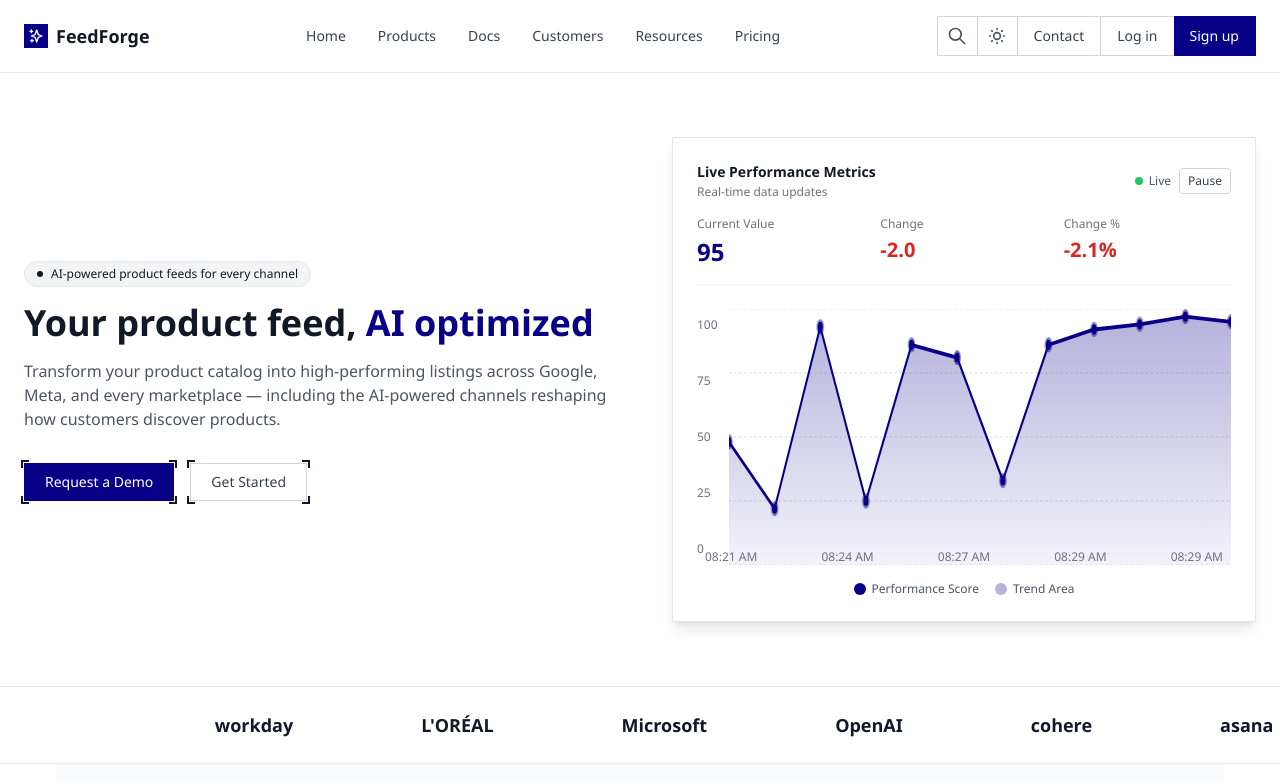
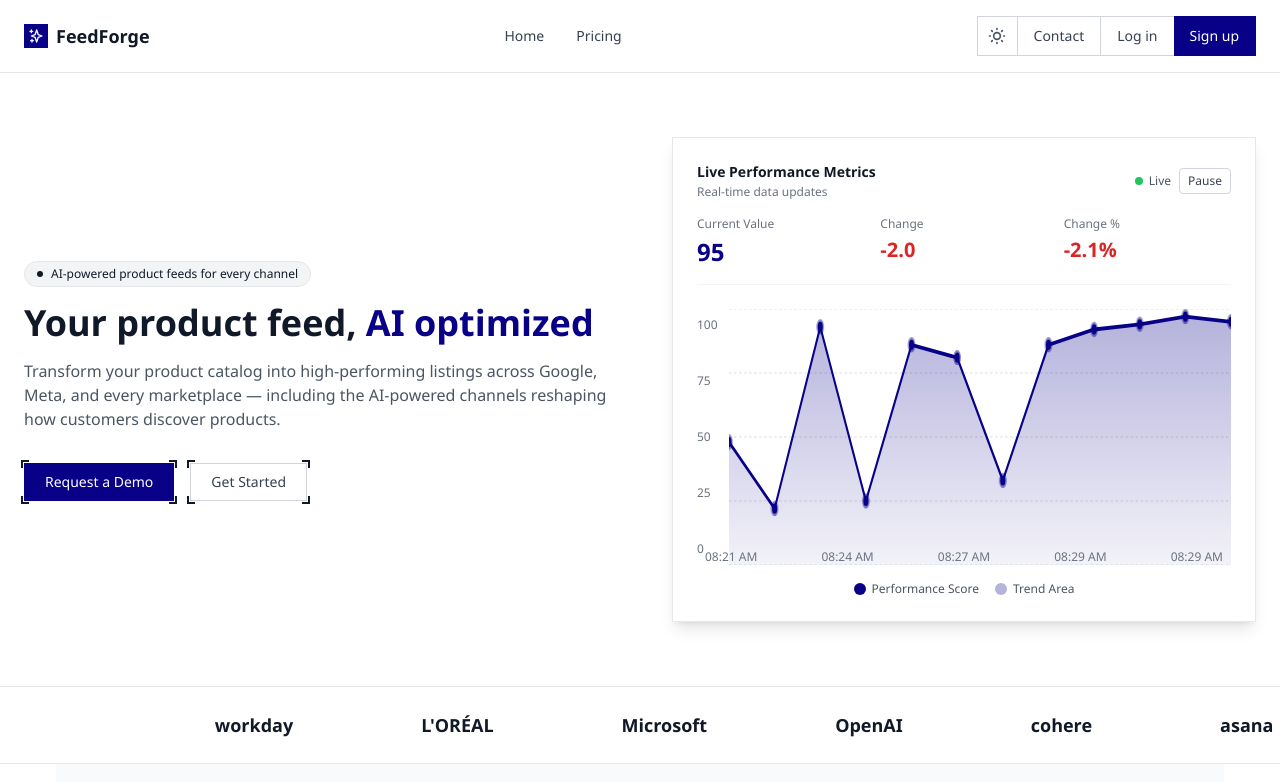
Before and after one commit to geshaaaa/feedforge, a Next.js app: page / in a window 1280 px wide. Shown: the top 782 px of the page. Built offline with nearby package versions, Linux system fonts and the light colour scheme.

Commit message:
header changes

```diff
--- a/components/Header.tsx
+++ b/components/Header.tsx
@@ -43,18 +43,6 @@ export default function Header() {
           <Link href="/" className="text-sm font-medium text-gray-700 hover:text-accent">
             Home
           </Link>
-          <Link href="/products" className="text-sm font-medium text-gray-700 hover:text-accent">
-            Products
-          </Link>
-          <a href="#" className="text-sm font-medium text-gray-700 hover:text-accent">
-            Docs
-          </a>
-          <Link href="/customers" className="text-sm font-medium text-gray-700 hover:text-accent">
-            Customers
-          </Link>
-          <a href="#" className="text-sm font-medium text-gray-700 hover:text-accent">
-            Resources
-          </a>
           <Link href="/pricing" className="text-sm font-medium text-gray-700 hover:text-accent">
             Pricing
           </Link>
@@ -62,11 +50,6 @@ export default function Header() {
 
         {/* Right side actions — desktop */}
         <div className="hidden items-center md:flex">
-          <button className="flex h-10 w-10 items-center justify-center border border-r-0 border-gray-300 bg-white text-gray-600 transition-colors hover:bg-gray-50 hover:text-gray-900">
-            <svg className="h-5 w-5" fill="none" stroke="currentColor" viewBox="0 0 24 24">
-              <path strokeLinecap="round" strokeLinejoin="round" strokeWidth={2} d="M21 21l-6-6m2-5a7 7 0 11-14 0 7 7 0 0114 0z" />
-            </svg>
-          </button>
           <button
             type="button"
             onClick={toggleTheme}
@@ -106,11 +89,6 @@ export default function Header() {
 
         {/* Mobile: compact actions + menu */}
         <div className="flex shrink-0 items-center justify-end gap-1 min-[400px]:gap-2 md:hidden">
-          <button className="flex h-10 w-10 items-center justify-center border border-gray-300 bg-white text-gray-600 transition-colors hover:bg-gray-50 hover:text-gray-900">
-            <svg className="h-5 w-5" fill="none" stroke="currentColor" viewBox="0 0 24 24">
-              <path strokeLinecap="round" strokeLinejoin="round" strokeWidth={2} d="M21 21l-6-6m2-5a7 7 0 11-14 0 7 7 0 0114 0z" />
-            </svg>
-          </button>
           <button
             type="button"
             onClick={toggleTheme}
@@ -166,18 +144,6 @@ export default function Header() {
             <Link href="/" className="text-sm font-medium text-gray-700 hover:text-accent" onClick={() => setMenuOpen(false)}>
               Home
             </Link>
-            <Link href="/products" className="text-sm font-medium text-gray-700 hover:text-accent" onClick={() => setMenuOpen(false)}>
-              Products
-            </Link>
-            <a href="#" className="text-sm font-medium text-gray-700 hover:text-accent" onClick={() => setMenuOpen(false)}>
-              Docs
-            </a>
-            <Link href="/customers" className="text-sm font-medium text-gray-700 hover:text-accent" onClick={() => setMenuOpen(false)}>
-              Customers
-            </Link>
-            <a href="#" className="text-sm font-medium text-gray-700 hover:text-accent" onClick={() => setMenuOpen(false)}>
-              Resources
-            </a>
             <Link href="/pricing" className="text-sm font-medium text-gray-700 hover:text-accent" onClick={() => setMenuOpen(false)}>
               Pricing
             </Link>
```
